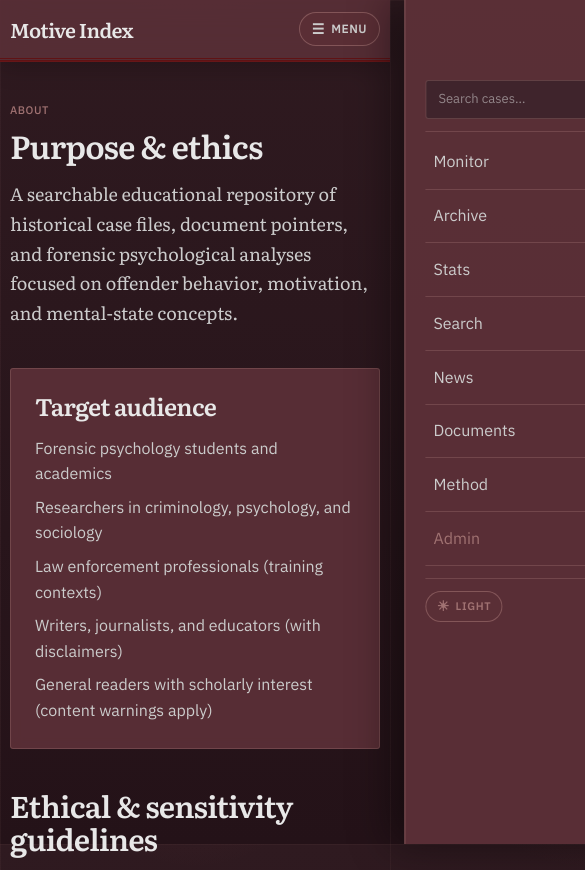
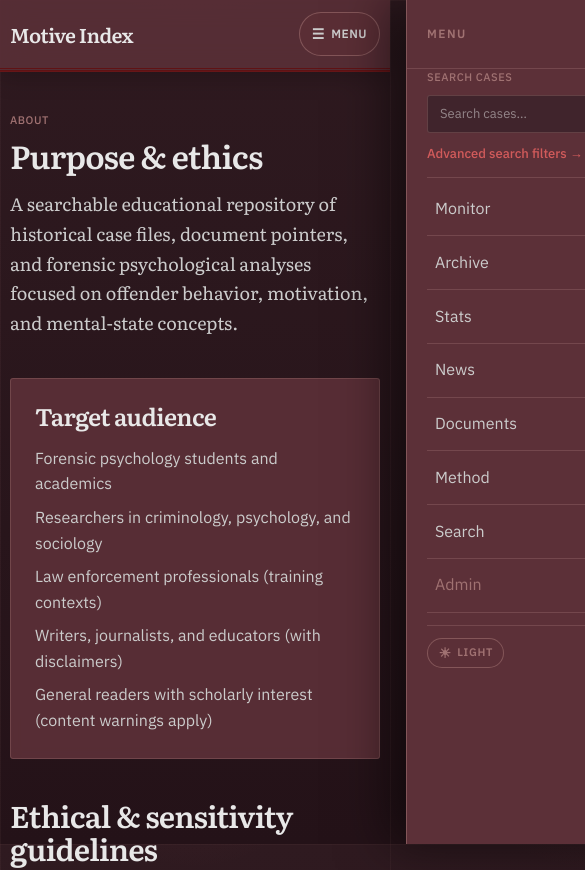
Before and after one commit to Duynguyen0106/motive-index, a Next.js app: page /about in a window 390 px wide. Shown: the top 870 px of the page, 585 px wide, since content can reach past the window. Built offline with nearby package versions, Linux system fonts and the light colour scheme; no server answers.

Commit message:
Fix mobile nav drawer readability and touch targets
Opaque menu panel with darker overlay, drawer header and Close button,
removed duplicate Search nav link, hide scroll-to-top when menu open,
larger story chapter pills, and improved forensic note contrast.

```diff
--- a/src/app/globals.css
+++ b/src/app/globals.css
@@ -1656,10 +1656,10 @@ a.monitor-news-headline:hover {
 .nav-overlay {
   position: fixed;
   inset: 0;
-  z-index: 250;
+  z-index: 1050;
   border: none;
-  background: var(--overlay);
-  backdrop-filter: blur(4px);
+  background: rgba(12, 6, 8, 0.72);
+  backdrop-filter: blur(8px);
   cursor: pointer;
 }
 
@@ -1693,29 +1693,76 @@ a.monitor-news-headline:hover {
     position: fixed;
     top: 0;
     right: 0;
-    z-index: 300;
-    width: min(18rem, 88vw);
+    z-index: 1100;
+    width: min(20rem, 92vw);
     height: 100dvh;
-    padding: 5rem 1.25rem 1.5rem;
+    padding: 0 0 calc(1.5rem + env(safe-area-inset-bottom));
     border-left: 1px solid var(--line-strong);
-    background: color-mix(in srgb, var(--cs-void) 96%, transparent);
-    box-shadow: -12px 0 40px rgba(0, 0, 0, 0.45);
+    background: var(--cs-void);
+    box-shadow: -16px 0 48px rgba(0, 0, 0, 0.55);
     transform: translateX(105%);
     transition: transform 0.22s ease;
     overflow-y: auto;
+    -webkit-overflow-scrolling: touch;
   }
 
   .site-nav.is-open {
     transform: translateX(0);
+  }
+
+  .site-nav-drawer-head {
+    display: flex;
+    align-items: center;
+    justify-content: space-between;
+    gap: 1rem;
+    position: sticky;
+    top: 0;
+    z-index: 2;
+    padding: max(0.75rem, env(safe-area-inset-top)) 1.25rem 0.75rem;
+    border-bottom: 1px solid var(--line);
+    background: var(--cs-void);
+  }
+
+  .site-nav-drawer-title {
+    font-family: var(--font-plex), sans-serif;
+    font-size: 0.75rem;
+    font-weight: 600;
+    letter-spacing: 0.12em;
+    text-transform: uppercase;
+    color: var(--muted);
+  }
+
+  .site-nav-close {
+    min-height: 44px;
+    min-width: 44px;
+    padding: 0.5rem 0.85rem;
+    border: 1px solid var(--line-strong);
+    border-radius: 999px;
+    background: color-mix(in srgb, var(--paper) 80%, transparent);
+    font-size: 0.75rem;
+    font-weight: 600;
+    letter-spacing: 0.04em;
+    text-transform: uppercase;
+    color: var(--ink-soft);
+    cursor: pointer;
+  }
+
+  .site-nav-close:hover {
+    border-color: var(--cs-signal);
+    color: var(--ink);
   }
 
   .site-nav-links {
     flex-direction: column;
     gap: 0;
+    padding: 0 1.25rem;
   }
 
   .site-nav .nav-link {
     width: 100%;
+    min-height: 48px;
+    display: flex;
+    align-items: center;
     padding: 0.85rem 0.5rem;
     border-bottom: 1px solid var(--line);
     font-size: 1rem;
@@ -1724,11 +1771,32 @@ a.monitor-news-headline:hover {
   .site-nav .nav-link.is-active {
     border-bottom-color: var(--cs-signal);
     background: var(--accent-soft);
-  }
-}
-
-html[data-theme="light"] .site-nav {
-  background: color-mix(in srgb, var(--cs-fog) 96%, transparent);
+    color: var(--ink);
+  }
+
+  .nav-advanced-search {
+    display: inline-flex;
+    margin-top: 0.65rem;
+    font-size: 0.8125rem;
+    font-weight: 500;
+    color: var(--accent);
+    text-decoration: none;
+  }
+
+  .nav-advanced-search:hover {
+    text-decoration: underline;
+  }
+
+  .nav-toggle {
+    min-height: 44px;
+    min-width: 44px;
+    justify-content: center;
+  }
+
+  html[data-theme="light"] .site-nav,
+  html[data-theme="light"] .site-nav-drawer-head {
+    background: var(--cs-fog);
+  }
 }
 
 /* Dossier sticky stack — tabs + scroll actions below site header */
--- a/src/app/mobile.css
+++ b/src/app/mobile.css
@@ -22,6 +22,15 @@
     bottom: calc(1rem + env(safe-area-inset-bottom));
     width: 2.75rem;
     height: 2.75rem;
+    z-index: 400;
+  }
+
+  body[data-nav-open="true"] .scroll-top {
+    display: none;
+  }
+
+  body[data-nav-open="true"] .monitor-bottom-tabs {
+    visibility: hidden;
   }
 
   .breadcrumbs-list {
@@ -281,20 +290,37 @@
 
   .story-chapter-pill {
     flex: 0 0 auto;
-    padding: 0.45rem 0.75rem;
-    border: 1px solid var(--line);
+    display: inline-flex;
+    align-items: center;
+    min-height: 44px;
+    padding: 0.55rem 1rem;
+    border: 1px solid var(--line-strong);
     border-radius: 999px;
-    background: color-mix(in srgb, var(--bg-subtle) 80%, transparent);
-    font-size: 0.75rem;
-    font-weight: 500;
-    color: var(--ink-soft);
+    background: color-mix(in srgb, var(--bg-subtle) 92%, var(--paper));
+    font-size: 0.8125rem;
+    font-weight: 600;
+    color: var(--ink);
     text-decoration: none;
     white-space: nowrap;
   }
 
-  .story-chapter-pill:hover {
+  .story-chapter-pill:active {
+    background: var(--accent-soft);
     border-color: var(--accent);
-    color: var(--ink);
+  }
+
+  .dossier-page .note {
+    background: color-mix(in srgb, var(--bg-subtle) 95%, var(--paper));
+    border-color: var(--line-strong);
+  }
+
+  .dossier-page .note,
+  .dossier-page .note p {
+    color: var(--ink-soft);
+  }
+
+  .dossier-body {
+    padding-bottom: calc(1rem + env(safe-area-inset-bottom));
   }
 }
 
--- a/src/components/SiteNav.tsx
+++ b/src/components/SiteNav.tsx
@@ -10,7 +10,6 @@ const links = [
   { href: "/", label: "Monitor", match: (p: string) => p === "/" || p.startsWith("/monitor") },
   { href: "/archive", label: "Archive", match: (p: string) => p === "/archive" || p.startsWith("/cases/") },
   { href: "/stats", label: "Stats", match: (p: string) => p.startsWith("/stats") },
-  { href: "/search", label: "Search", match: (p: string) => p.startsWith("/search") },
   { href: "/live", label: "News", match: (p: string) => p.startsWith("/live") },
   { href: "/documents", label: "Documents", match: (p: string) => p.startsWith("/documents") },
   { href: "/method", label: "Method", match: (p: string) => p.startsWith("/method") },
@@ -28,8 +27,10 @@ export function SiteNav() {
     if (!open) return;
     const prev = document.body.style.overflow;
     document.body.style.overflow = "hidden";
+    document.body.dataset.navOpen = "true";
     return () => {
       document.body.style.overflow = prev;
+      delete document.body.dataset.navOpen;
     };
   }, [open]);
 
@@ -62,9 +63,28 @@ export function SiteNav() {
         className={`site-nav ${open ? "is-open" : ""}`}
         aria-label="Primary"
       >
+        <div className="site-nav-drawer-head md:hidden">
+          <p className="site-nav-drawer-title">Menu</p>
+          <button
+            type="button"
+            className="site-nav-close"
+            aria-label="Close menu"
+            onClick={() => setOpen(false)}
+          >
+            Close
+          </button>
+        </div>
         <div className="site-nav-links">
           <div className="site-nav-search md:hidden">
+            <p className="label mb-2 normal-case tracking-normal">Search cases</p>
             <SiteSearch />
+            <Link
+              href="/search"
+              className="nav-advanced-search"
+              onClick={() => setOpen(false)}
+            >
+              Advanced search filters →
+            </Link>
           </div>
           {links.map((l) => {
             const active = l.match(pathname);
@@ -81,6 +101,13 @@ export function SiteNav() {
             );
           })}
           <Link
+            href="/search"
+            className="nav-link nav-link-search-desktop hidden md:inline-flex"
+            aria-current={pathname.startsWith("/search") ? "page" : undefined}
+          >
+            Search
+          </Link>
+          <Link
             href="/admin/moderation"
             className="nav-link nav-link-muted"
             onClick={() => setOpen(false)}
```
